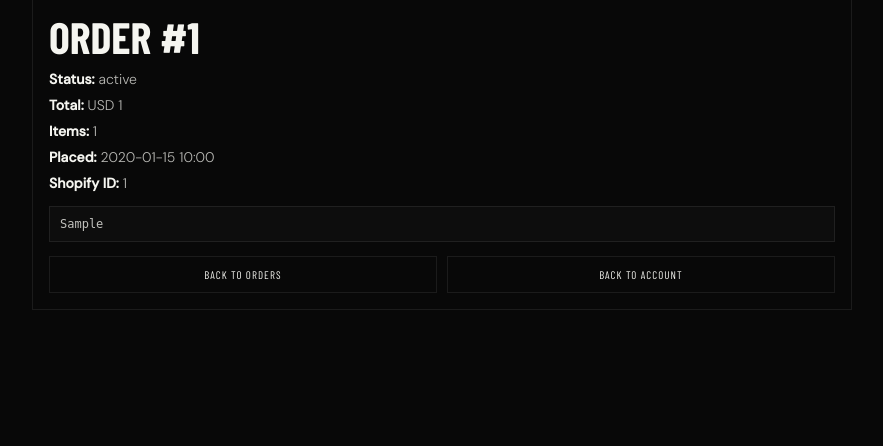
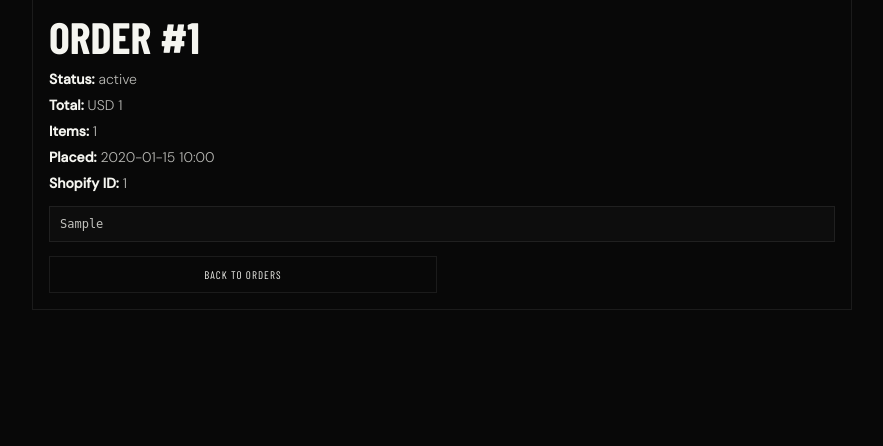
Before and after one commit to SadikMohamud/final_whistle_clothing, a Django app: template customers/templates/customers/order_detail.html in a window 1280 px wide. Shown: the part 97-543 px from the top of the page, without its empty margins (198-1081 px from the left). Run offline with Django 5.2, Linux system fonts and the light colour scheme; the template is opened without the code that fills it: most values are stand-ins (such as "Sample title", 1, 10 or a date in 2020); some web fonts are replaced.

Commit message:
Keep a single back button on order detail

```diff
--- a/customers/templates/customers/order_detail.html
+++ b/customers/templates/customers/order_detail.html
@@ -46,7 +46,6 @@
 
       <div class="actions">
         <a class="btn" href="{% url 'customer_orders' %}">Back to Orders</a>
-        <a class="btn" href="{% url 'customer_profile' %}">Back to Account</a>
       </div>
     </article>
   </main>
```
